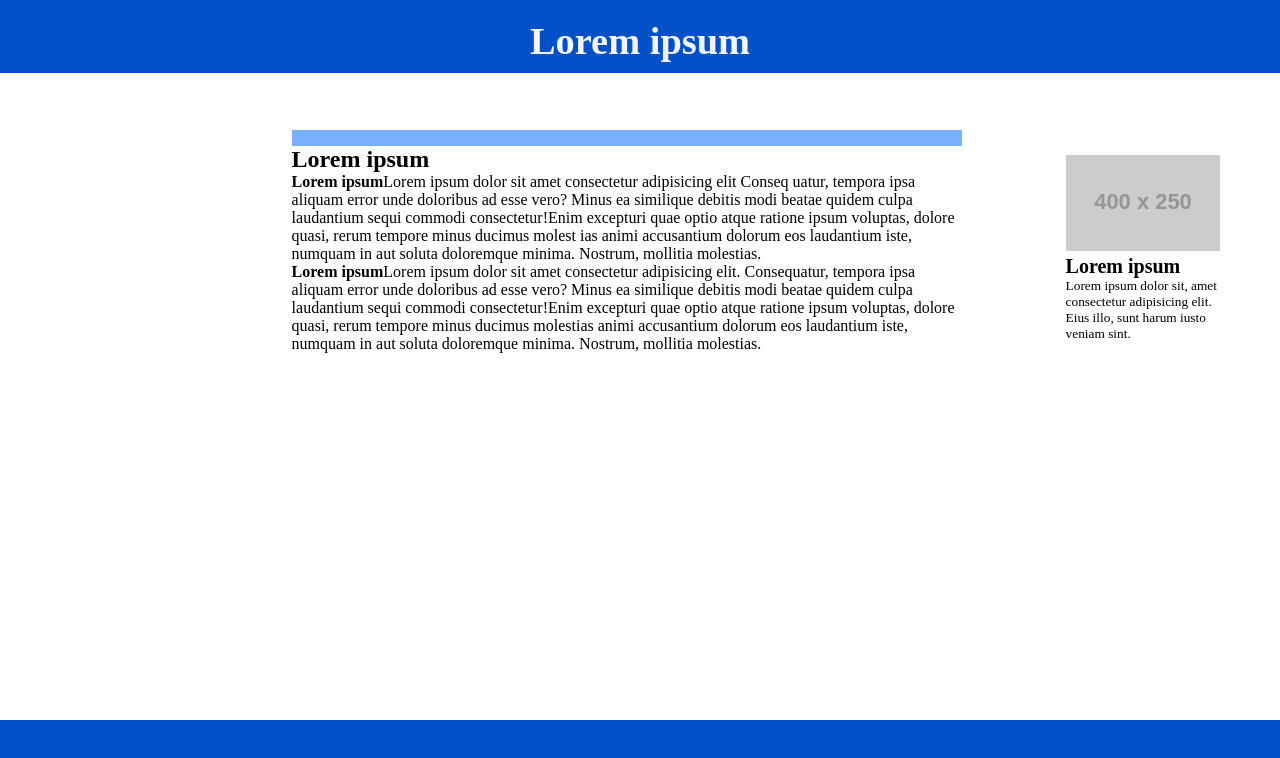
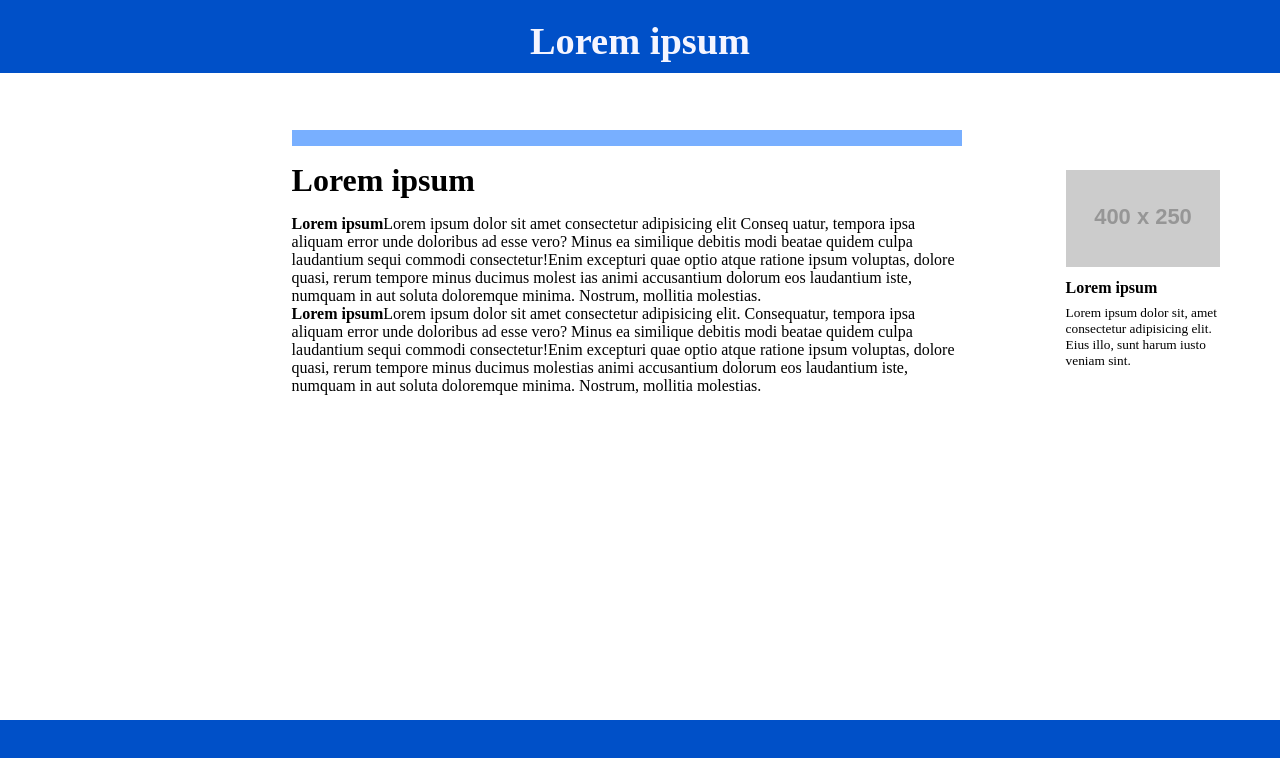
Before and after one commit to trevor-r-allen/coolsite, a plain HTML site: page index.html in a window 1280 px wide. Drawn offline with Linux system fonts and the light colour scheme; placeholder pictures from the web are drawn by us.

Commit message:
title size adjustments

```diff
--- a/index.html
+++ b/index.html
@@ -16,7 +16,7 @@
   <main class="d-flex">
     <section class="center-content d-inline-block">
       <div class="center-bar"></div>
-      <h2>Lorem ipsum</h2>
+      <h2 class="center-title">Lorem ipsum</h2>
         <p><b>Lorem ipsum</b>Lorem ipsum dolor sit amet consectetur adipisicing elit  Conseq uatur, tempora ipsa aliquam
         error   unde doloribus ad esse vero? Minus ea similique debitis modi beatae   quidem  culpa laudantium sequi commodi
         consectetur!Enim excepturi quae optio atque ratione ipsum voluptas, dolore quasi, rerum  tempore minus ducimus
@@ -34,7 +34,7 @@
       <div class="side-bar"></div>
       <img src="https://placehold.it/400x250" alt="" class="responsive">
       <div>
-        <h2>Lorem ipsum</h2>
+        <h2 class="side-title">Lorem ipsum</h2>
           <p>Lorem ipsum dolor sit, amet consectetur adipisicing elit. Eius illo, sunt harum  iusto veniam sint.</p>
       </div>
     </section>
--- a/style.css
+++ b/style.css
@@ -57,12 +57,25 @@ p{
   padding: 0;
 }
 
+main h2{
+  margin: .5em 0em;
+}
+
+
+
 .center-bar{
   background-color: var(--primary-color-light);
   height: 1em;
 }
 .side-bar{
   height: 1em;
+}
+.center-title{
+  font-size: xx-large;
+  font-weight: bolder;
+}
+.side-title{
+  font-size: medium;
 }
 .center-content{
   width: 65%;
```
